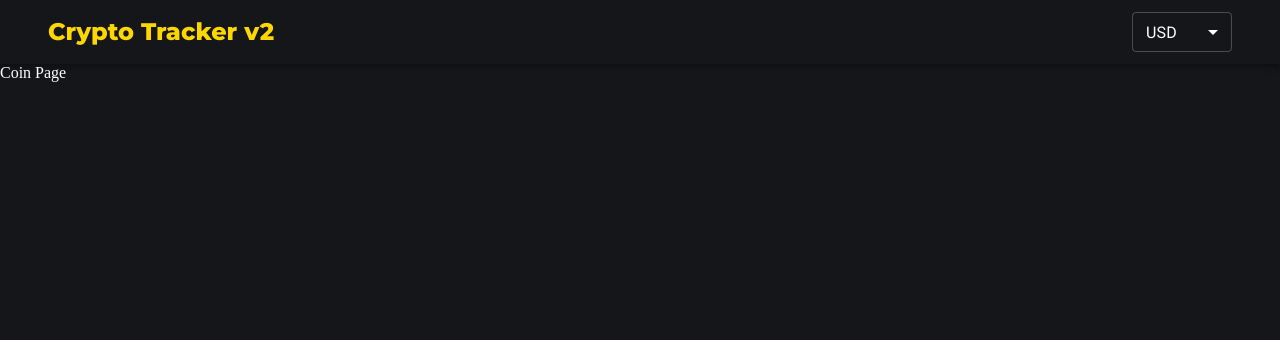
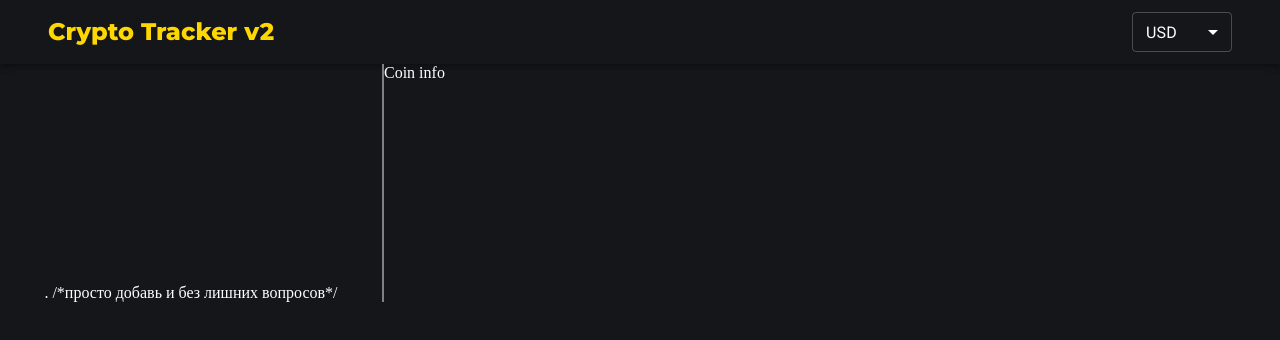
Before and after one commit to Illarjonov/crypto-tracker2, a React (Create React App) app: page /coins/1 in a window 1280 px wide. Shown: the top 340 px of the page. Built offline with nearby package versions, Linux system fonts and the light colour scheme; no server answers.

Commit message:
html react parser + coinPage

```diff
--- a/src/App.js
+++ b/src/App.js
@@ -2,13 +2,13 @@ import Header from './Components/Header'
 import HomePage from './Pages/HomePage'
 import CoinPage from "./Pages/CoinPage";
 import './App.css';
-import {Route, Routes} from 'react-router-dom';
+import {Route, Routes, useParams} from 'react-router-dom';
 import {BrowserRouter} from 'react-router-dom';
 import {makeStyles} from "@material-ui/core";
 
 
 function App() {
-
+  let {id} = useParams();
 //materialUI make styles here
     const useStyles = makeStyles(()=>({
         App: {
--- a/src/Components/Banner/Carousel.js
+++ b/src/Components/Banner/Carousel.js
@@ -44,12 +44,13 @@ const Carousel = () => {
 
     useEffect(()=>{
         fetchTrendingCoins()
+        // eslint-disable-next-line react-hooks/exhaustive-deps
     },[currency])
 //
     const items =  trending.map(coin=>{
         let profit = coin.price_change_percentage_24h >= 0;
-        return<a
-            href={`/coins/${coin.symbol}`}
+        return <a
+            href={`/coins/${coin.id}`}
             className={classes.carouselItem}>
             <img
                 src={coin?.image}
--- /dev/null
+++ b/src/Components/Banner/CoinInfo.jsx
@@ -0,0 +1,6 @@
+import React from 'react'
+
+const CoinInfo = () => {
+    return <div> Coin info </div>
+}
+export default  CoinInfo;
--- a/src/Components/CoinsTable/CoinsTable.jsx
+++ b/src/Components/CoinsTable/CoinsTable.jsx
@@ -37,8 +37,8 @@ const {currency, symbol} = CryptoState();
         setLoading(true)
 
         const {data} = await axios.get(CoinList(currency));
+        setCoins(data);
 
-        setCoins(data);
         setLoading(false);
 }
 //при новой отрисовке по курсу брать новый запрос с сервера
@@ -125,7 +125,7 @@ const {currency, symbol} = CryptoState();
 
                             return(
                                 <TableRow
-                                    onClick={()=> navigate(`/coins/${row.symbol}`)}
+                                    onClick={()=> navigate(`/coins/${row.id}`)}
                                     className= {classes.row}
                                     key={row.name}>
                                         <TableCell
--- a/src/Pages/CoinPage.jsx
+++ b/src/Pages/CoinPage.jsx
@@ -1,6 +1,85 @@
+import {useParams} from 'react-router-dom';
+import React, {useState, useEffect} from "react";
+import {CryptoState} from '../CryptoContext';
+import {SingleCoin} from '../config/api';
+import axios from "axios";
+//import ReactHtmlParser from '';
+import {makeStyles} from "@material-ui/core";
+import CoinInfo from "../Components/Banner/CoinInfo";
+import {Typography} from "@material-ui/core";
+
 const CoinPage = () => {
+
+const {id} = useParams();
+//если хочешь углубляться дальше одной позиции, не передавай в юсСтейт дефолтный объект
+//главное при вызове использовать coin?.image.large
+//в ином случае минимального углубления можно
+const [coin, setCoin] = useState();
+const { currency, symbol } = CryptoState();
+
+//в проекте надо добавить промисы
+
+    const fetchCoin = async () => {
+        const { data } = await axios.get(SingleCoin(id))
+        setCoin(data)
+    };
+
+    useEffect(() => {
+        fetchCoin();
+        // eslint-disable-next-line react-hooks/exhaustive-deps
+    }, []);
+
+    console.log(coin)
+
+const useStyles = makeStyles((theme)=>({
+        container: {
+            display: "flex",
+            [theme.breakpoints.down("md")]:{
+                flexDirection: "column",
+                alignItems: "center",
+            },
+        },
+        sidebar: {
+            width: "30%",
+            [theme.breakpoints.down("md")]: {
+                width: "100%",
+            },
+            display: "flex",
+            flexDirection: "column",
+            alignItems: "center",
+            marginTop: "25",
+            borderRight: "2px solid grey"
+        },
+        heading:{
+            fontWeight:"bold",
+            marginBottom: "20",
+            fontFamily: "Montserrat"
+        }
+    }))
+
+const classes = useStyles();
+
     return (
-        <div> Coin Page </div>
+        <div className={classes.container}>
+            <div className={classes.sidebar}>
+                <img
+                    src={coin?.image.large}
+                    alt={coin?.name}
+                    height="200"
+                    style={{ marginBottom: 20 }}/>
+                <Typography variant="h3" className={classes.heading}>
+                    {coin?.name}
+                </Typography>
+                { (coin?.description.en) }.
+                /*просто добавь и без лишних вопросов*/
+                <Typography variant="subtitle1" className={classes.description}>
+
+                </Typography>
+            </div>
+
+            {/*chart*/}
+            <CoinInfo coin={coin}/>
+        </div>
     )
 }
  export default CoinPage;
--- a/src/config/api.js
+++ b/src/config/api.js
@@ -1,8 +1,8 @@
 export const CoinList = (currency) =>
     `https://api.coingecko.com/api/v3/coins/markets?vs_currency=${currency}&order=market_cap_desc&per_page=100&page=1&sparkline=false`;
 
-export const SingleCoin = (id) =>
-    `https://api.coingecko.com/api/v3/coins/${id}`;
+export const SingleCoin = (symbol) =>
+    `https://api.coingecko.com/api/v3/coins/${symbol}`;
 
 export const HistoricalChart = (id, days = 365, currency) =>
     `https://api.coingecko.com/api/v3/coins/${id}/market_chart?vs_currency=${currency}&days=${days}`;
```
